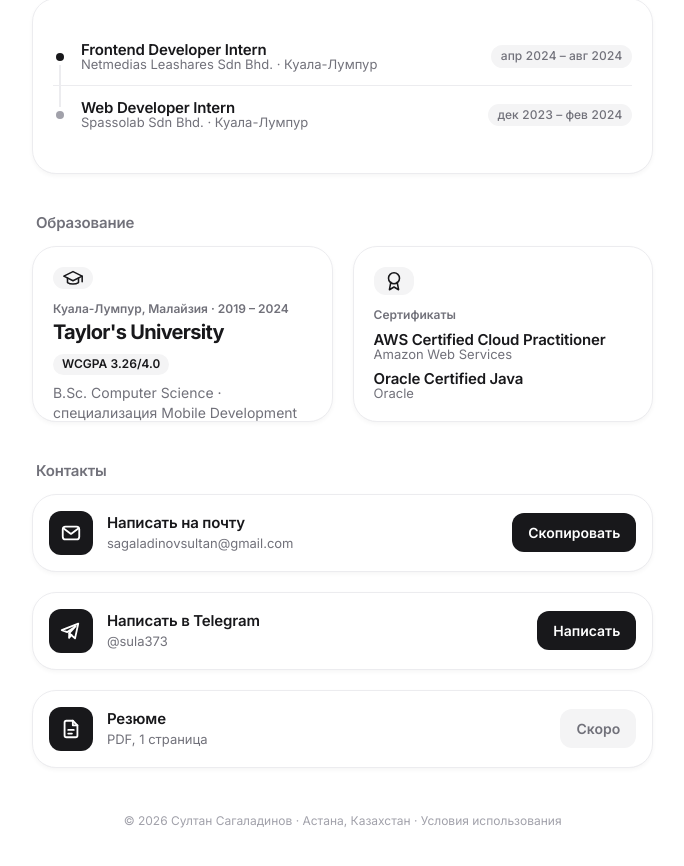
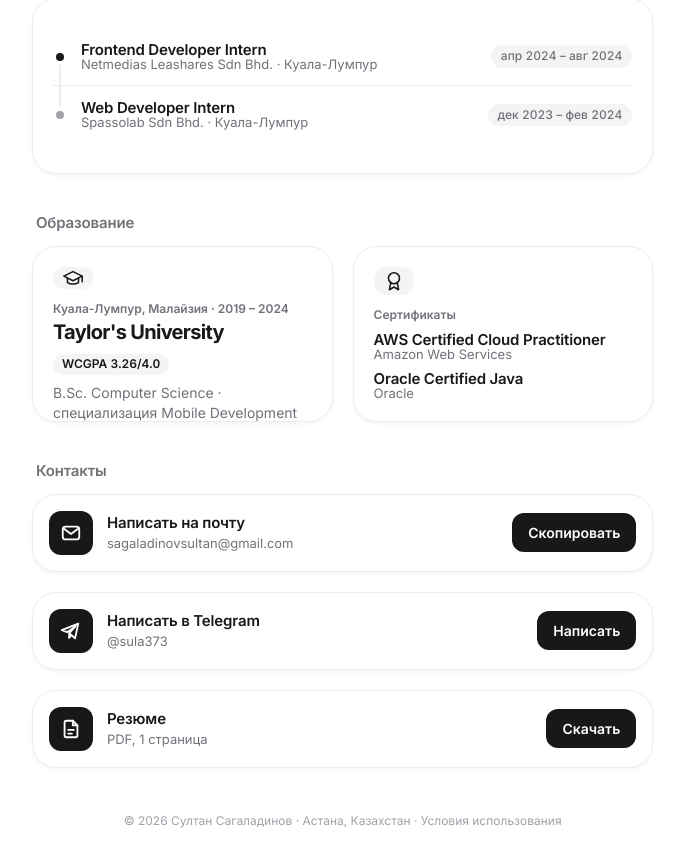
Before and after one commit to sagaladinov/portfolio-website, a Next.js app: page / in a window 1280 px wide. Shown: the part 1368-2234 px from the top of the page, without its empty margins (573-1257 px from the left). Built offline with nearby package versions, Linux system fonts and the light colour scheme; no server answers.

Commit message:
Add CV (RU/EN) with language-aware download

```diff
--- a/components/Bento.tsx
+++ b/components/Bento.tsx
@@ -30,7 +30,8 @@ const LinkIcon = () => (
 
 /** Сетка плиток. Размер плитки: w1/w2/w4 — ширина в колонках, h1/h2 — высота (h2 = квадрат). */
 export function Bento() {
-  const { t, list } = useLang();
+  const { t, list, lang } = useLang();
+  const cv = site.cvUrl[lang] ?? site.cvUrl[lang === "ru" ? "en" : "ru"];
   const [copied, setCopied] = useState(false);
 
   async function copyMail() {
@@ -192,8 +193,8 @@ export function Bento() {
       <div className="tile rowt w4 h1">
         <span className="ic"><DocIcon /></span>
         <span className="lbl"><b>{t("b.cv")}</b><small>{t("b.cvs")}</small></span>
-        {site.cvUrl ? (
-          <a className="pill" href={site.cvUrl} target="_blank" rel="noopener">{t("b.cvb")}</a>
+        {cv ? (
+          <a className="pill" href={cv} target="_blank" rel="noopener">{t("b.cvb")}</a>
         ) : (
           <span className="pill ghost">{t("b.soon")}</span>
         )}
--- a/content/i18n.ts
+++ b/content/i18n.ts
@@ -130,8 +130,9 @@ export const T = dict as unknown as Record<Lang, Record<string, Entry>>;
 export const site = {
   name: "Sultan Sagaladinov",
   email: "sagaladinovsultan@gmail.com",
-  // Положите PDF в /public/cv.pdf и поставьте "/cv.pdf". Пока null — кнопка ведёт к контактам.
-  cvUrl: null as string | null,
+  // Резюме: две версии. Положите PDF в /public и укажите пути. Пока null — кнопка «Скоро».
+  // Если одной версии нет, кнопка покажет ту, что есть.
+  cvUrl: { ru: "/cv-ru.pdf", en: "/cv-en.pdf" } as { ru: string | null; en: string | null },
   // Фото: положите файл в /public/avatar.jpg и поставьте "/avatar.jpg". Пока null — круг с инициалом.
   avatar: "/avatar-square.jpg" as string | null,
   // Добавьте ссылки, когда будут готовы: они появятся в блоке контакта.
```
Also changed, not shown: 2 other files (tests, documents, lock files or other folders).
